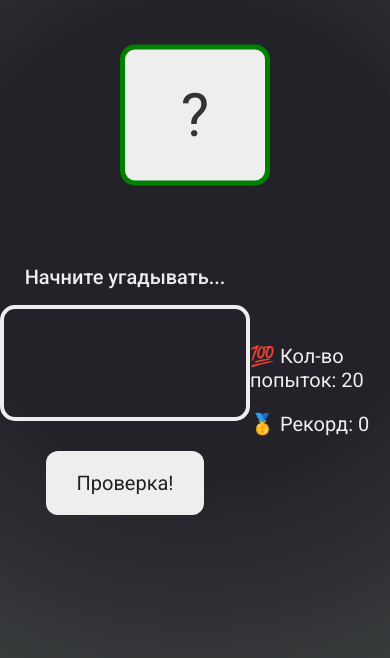
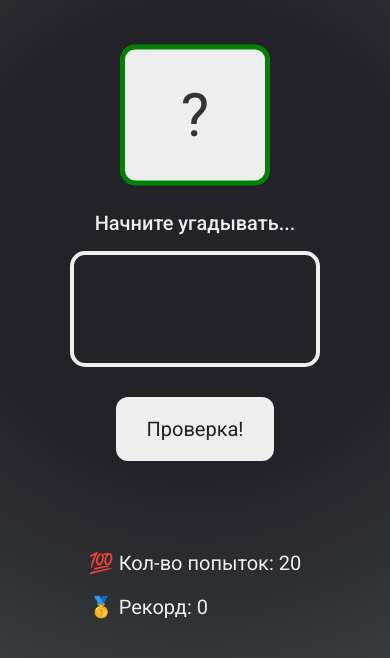
Before and after one commit to chuvaaashin/GameGuessTheNumber, a plain HTML site: page index.html in a window 390 px wide. Shown: the part 180-838 px from the top of the page. Drawn offline with Linux system fonts and the light colour scheme.

Commit message:
add media

```diff
--- a/index.html
+++ b/index.html
@@ -5,6 +5,7 @@
     <meta name="viewport" content="width=device-width, initial-scale=1.0" />
     <meta http-equiv="X-UA-Compatible" content="ie=edge" />
     <link rel="stylesheet" href="style.css" />
+    <link rel="stylesheet" href="media.css">
     <title>Угадай число!</title>
   </head>
   <body>
--- /dev/null
+++ b/media.css
@@ -0,0 +1,7 @@
+@media (max-width:530px) {
+    main {
+        display: flex;
+        flex-direction: column;
+        padding-top: 50px;
+    }
+}
```
